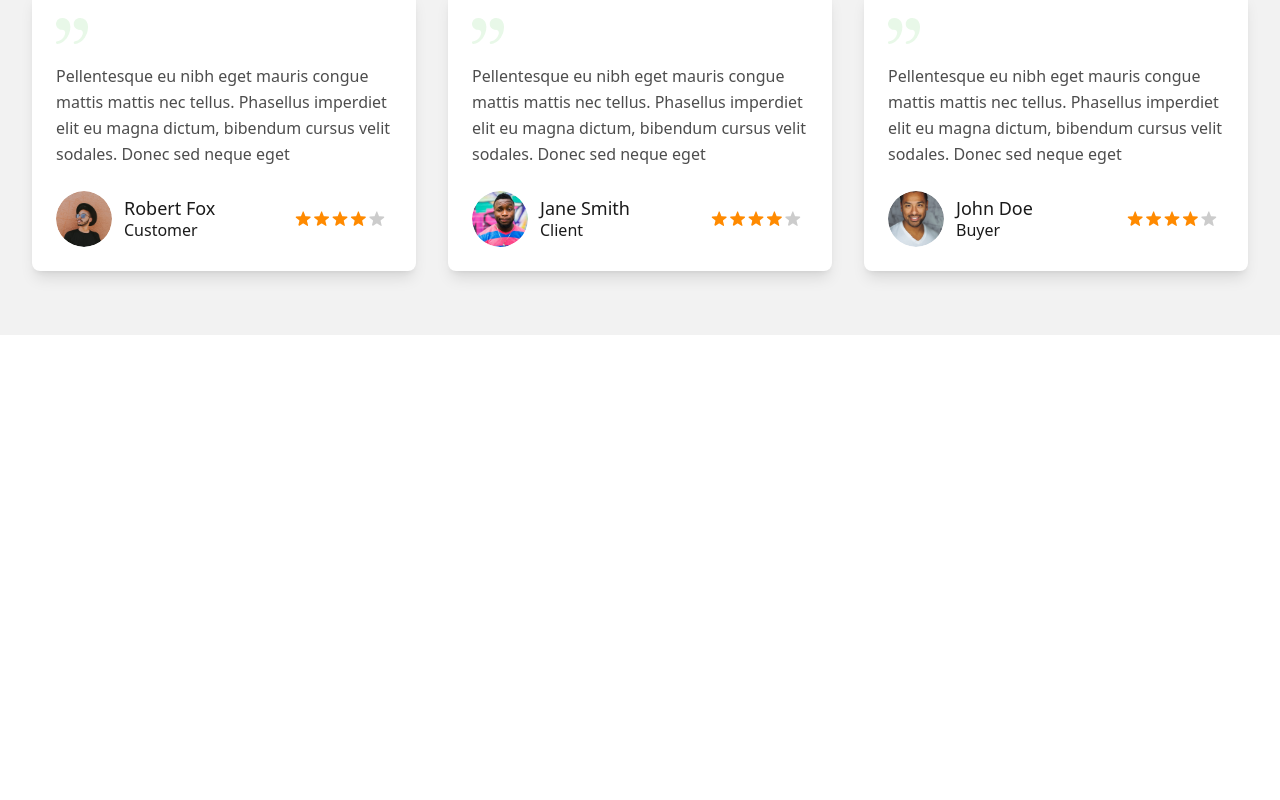
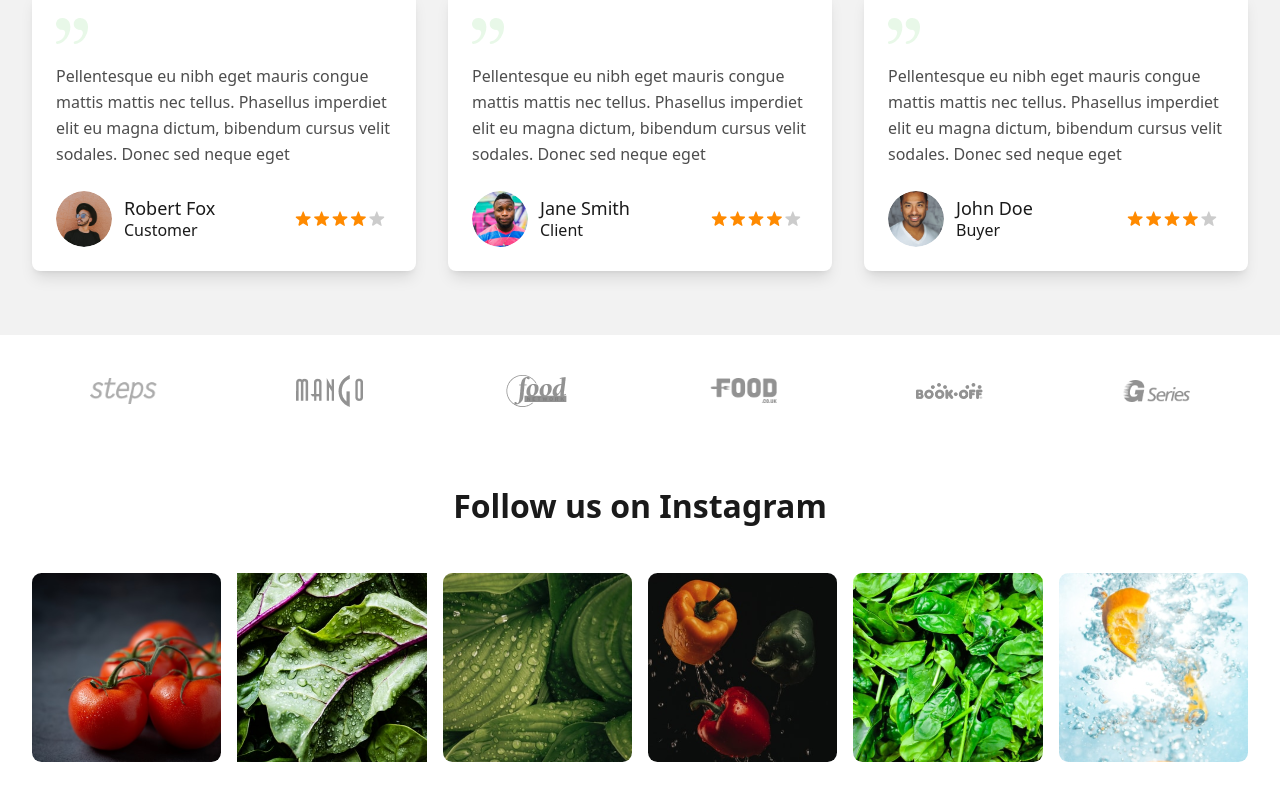
Before and after one commit to Omarkhanaizada01/product-shop, a Next.js app in the folder frontend/: page / in a window 1280 px wide. Shown: the part 6241-7041 px from the top of the page. Before the commit the page ends 6576 px from the top, so only its background shows below. Built offline with nearby package versions, Linux system fonts and the light colour scheme.

Commit message:
Добавила CompanyLogo и FollowUs сделала адаптацию

```diff
--- a/frontend/src/app/page.js
+++ b/frontend/src/app/page.js
@@ -9,6 +9,8 @@ import DiscountBannerSection from "@/components/sections/DiscountBannerSection";
 import FeaturedProductsSection from "@/components/sections/FeaturedProductsSection";
 import LatestNews from "@/components/sections/LatestNews";
 import ClientTestimonials from "@/components/sections/ClientTestimonials";
+import CompanyLogo from "@/components/sections/CompanyLogo";
+import FollowUs from "@/components/sections/FollowUs";
 
 
 export default function Home() {
@@ -24,6 +26,8 @@ export default function Home() {
       <FeaturedProductsSection />
       <LatestNews />
       <ClientTestimonials />
+      <CompanyLogo />
+      <FollowUs />
 
     </>
   );
--- /dev/null
+++ b/frontend/src/components/sections/CompanyLogo.js
@@ -0,0 +1,42 @@
+import Image from "next/image";
+
+const CompanyLogo = () => {
+  const logos = [
+    { id: 1, name: "logo 1.png" },
+    { id: 2, name: "logo 2.png" },
+    { id: 3, name: "logo 3.png" },
+    { id: 4, name: "logo 4.png" },
+    { id: 5, name: "logo 5.png" },
+    { id: 6, name: "logo 6.png" },
+  ];
+
+  return (
+    <section className="py-10 bg-white relative">
+      <div className="container mx-auto px-4 sm:px-6 lg:px-8">
+        <div className="grid grid-cols-3 sm:grid-cols-4 md:grid-cols-6 gap-6 justify-center items-center">
+          {logos.map((logo) => (
+            <div
+              key={logo.id}
+              className="relative w-[67px] h-[32px] mx-auto group transition-all duration-300 hover:scale-105"
+            >
+              <Image
+                src={`/images/companyLogo/${logo.name}`}
+                alt={`Company Logo ${logo.id}`}
+                fill
+                sizes="(max-width: 640px) 50vw, (max-width: 1024px) 33vw, 67px"
+                style={{
+                  objectFit: "contain",
+                  filter:
+                    "invert(84%) sepia(0%) saturate(0%) hue-rotate(190deg) brightness(92%) contrast(92%)",
+                }}
+                className="opacity-60 group-hover:opacity-100 group-hover:brightness-100 group-hover:invert-[74%] group-hover:sepia-[52%] group-hover:saturate-[1223%] group-hover:hue-rotate-[58deg]"
+              />
+            </div>
+          ))}
+        </div>
+      </div>
+    </section>
+  );
+};
+
+export default CompanyLogo;
--- /dev/null
+++ b/frontend/src/components/sections/FollowUs.js
@@ -0,0 +1,61 @@
+import Image from "next/image";
+
+const FollowUs = () => {
+
+  const instagramPosts = [
+    { id: 1, name: "instagramPost 1.svg" },
+    { id: 2, name: "instagramPost 2.jpg" },
+    { id: 3, name: "instagramPost 3.svg" },
+    { id: 4, name: "instagramPost 4.svg" },
+    { id: 5, name: "instagramPost 5.svg" },
+    { id: 6, name: "instagramPost 6.svg" },
+  ];
+
+  return (
+    <section className="py-10 bg-white relative">
+      <div className="container mx-auto px-4 sm:px-6 lg:px-8 flex flex-col items-center">
+        {/* Заголовок */}
+        <h2
+          className="w-full max-w-[378px] text-center mb-12 font-poppins font-semibold text-[32px] leading-[1.2] text-[#1A1A1A]"
+        >
+          Follow us on Instagram
+        </h2>
+
+        {/* Галерея постов */}
+        <div className="grid grid-cols-2 sm:grid-cols-3 md:grid-cols-4 lg:grid-cols-6 gap-2 sm:gap-4 w-full">
+          {instagramPosts.map((post) => (
+            <div
+              key={post.id}
+              className="relative group cursor-pointer w-full max-w-[200px] aspect-square overflow-hidden"
+            >
+              {/* Пост Instagram */}
+              <Image
+                src={`/images/followUs/${post.name}`}
+                alt={`Instagram Post ${post.id}`}
+                fill
+                sizes="(max-width: 640px) 50vw, (max-width: 1024px) 33vw, 16vw"
+                style={{ objectFit: 'cover' }}
+                className="transition-all duration-300 group-hover:scale-105"
+              />
+
+              {/* Эффект при наведении */}
+              <div className="absolute inset-0 bg-[#2B572ECC] opacity-0 group-hover:opacity-100 transition-opacity duration-300 flex items-center justify-center">
+  {/* Иконка Instagram */}
+  <Image
+    src="/images/icons/instagram.svg"
+    alt="Instagram Icon"
+    width={24.013}
+    height={24.048}
+    style={{ objectFit: 'contain' }}
+    className="opacity-100"
+  />
+</div>
+            </div>
+          ))}
+        </div>
+      </div>
+    </section>
+  );
+};
+
+export default FollowUs;
```
